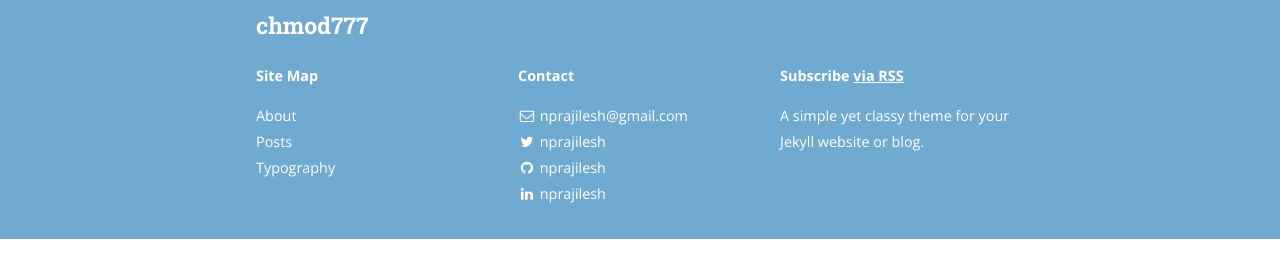
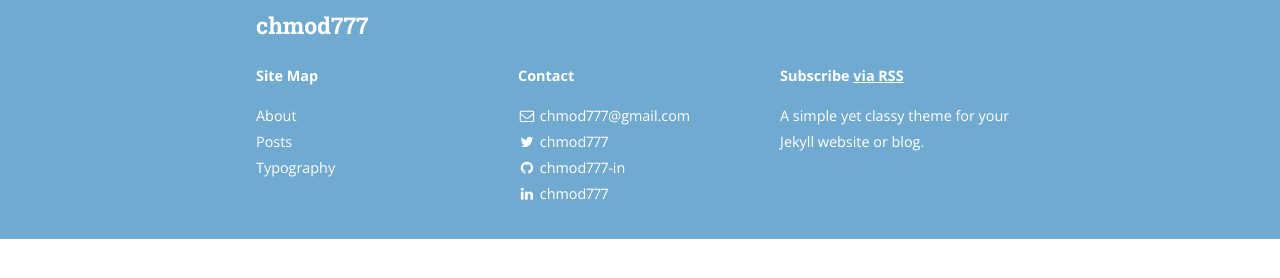
Before and after one commit to nprajilesh/chmod777, a Jekyll site: the page built from posts.html, in a window 1280 px wide. Shown: the part 380-658 px from the top of the page. Built offline with Jekyll 4.4.1, drawn with Linux system fonts in a browser that asks for light colours; nearby versions of some CDN libraries.

Commit message:
config updated

```diff
--- a/_config.yml
+++ b/_config.yml
@@ -11,8 +11,8 @@ exclude:
 # Site settings
 title: chmod777
 subtitle: "A github static page using jekyll"
-email: nprajilesh@gmail.com
-name: Prajilesh N
+email: chmod777@gmail.com
+name: chmod777
 description: >
   A simple yet classy theme for your Jekyll website or blog.
 # Base URL of site (i.e. /blog). It should always start with a slash,
@@ -41,7 +41,7 @@ jekyll-archives:
     tag: '/tag/:name/'
 
 # Disqus comments
-# disqus_shortname: nprajilesh
+# disqus_shortname: chmod777
 
 # Google analytics
 ga_tracking_id: "UA-135067563-1"
@@ -65,36 +65,36 @@ descriptions:
 # social:
 #   - name: Twitter                         # Name of the service
 #     icon: twitter                         # Font Awesome icon to use (minus fa- prefix)
-#     username: "@TheBenCentra"             # (User) Name to display in the footer link
+#     username: "@chmod777"             # (User) Name to display in the footer link
 #     url: https://twitter.com/TheBenCentra # URL of your profile (leave blank to not display in footer)
 #     desc: Follow me on Twitter            # Description to display as link title, etc
 #     share: true                           # Include in the "Share" section of posts
 social:
   - name: Twitter
     icon: twitter
-    username: nprajilesh
-    url: https://twitter.com/nprajilesh
+    username: chmod777
+    url: https://twitter.com/chmod777
     desc: Follow me on Twitter
-    share: true
+    share: false
 
   - name: Facebook
     icon: facebook
-    username: nprajilesh
+    username: chmod777
     url:
     desc: Friend me on Facebook
-    share: true
+    share: false
 
   - name: GitHub
     icon: github
-    username: nprajilesh
-    url: https://github.com/nprajilesh
+    username: chmod777-in
+    url: https://github.com/chmod777-in
     desc: Fork me on GitHub
     share: false
 
   - name: LinkedIn
     icon: linkedin
-    username: nprajilesh
-    url: https://www.linkedin.com/pub/nprajilesh
+    username: chmod777
+    url: https://www.linkedin.com/pub/chmod777
     desc: Connect with me on LinkedIn
     share: true
 
```
